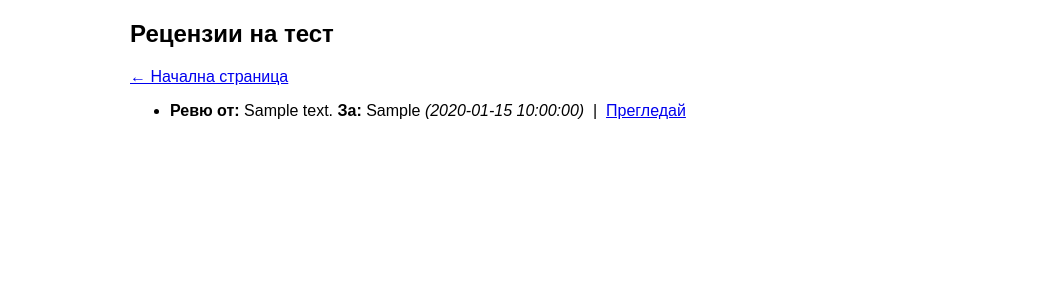
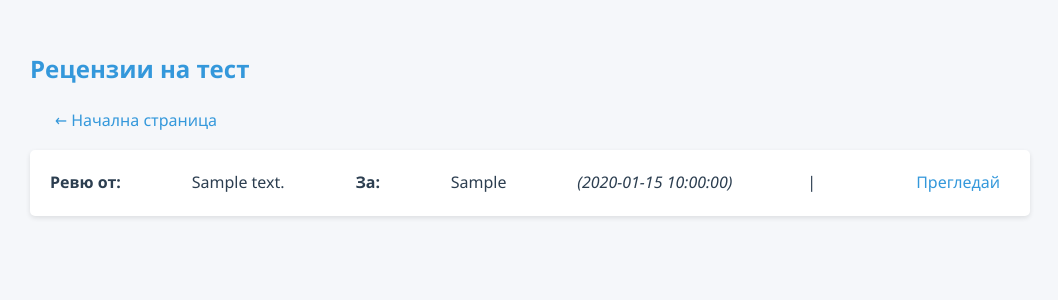
Before and after one commit to SashoVas/QuizzWebpp, a PHP site: page /view_reviews.php?id=1 in a window 1280 px wide. Shown: the top 300 px of the page, without its empty margins (110-1168 px from the left). Run offline with PHP 8.4, Linux system fonts and the light colour scheme; tables that the repository leaves empty hold one stand-in row (values such as "Sample post").

Commit message:
Initial commit

```diff
--- a/test.csv
+++ b/data/test.csv
@@ -1,4 +1,3 @@
-question,type,answers,correct_answer
 Коя е столицата на България?,closed,"София,Пловдив,Варна",София
 Коя е столицата на Франция?,closed,"Париж,Лион,Марсилия",Париж
 Кой е авторът на „Под игото“?,closed,"Иван Вазов,Христо Ботев,Алеко Константинов",Иван Вазов
--- /dev/null
+++ b/database/db.php
@@ -0,0 +1,25 @@
+<?php
+# database connection class
+class Database {
+    private $host = 'localhost';
+    private $db = 'mysql_db';
+    private $user = 'root';
+    private $pass = '';
+    public $pdo;
+
+    public function __construct() {
+        try {
+            $this->pdo = new PDO(
+                "mysql:host={$this->host};dbname={$this->db};charset=utf8mb4",
+                $this->user,
+                $this->pass
+            );
+        } catch (PDOException $e) {
+            die("DB Error: " . $e->getMessage());
+        }
+    }
+}
+
+$db = new Database();
+$pdo = $db->pdo; #this database object is used in the rest of the code
+?>
--- a/db.php
+++ /dev/null
@@ -1,12 +0,0 @@
-<?php
-$host = 'localhost';
-$db = 'test_system';
-$user = 'root';
-$pass = '';
-
-try {
-    $pdo = new PDO("mysql:host=$host;dbname=$db;charset=utf8mb4", $user, $pass);
-} catch (PDOException $e) {
-    die("DB Error: " . $e->getMessage());
-}
-?>
--- a/review.php
+++ b/pages/review.php
@@ -1,5 +1,6 @@
 <?php
-include 'db.php';
+require __DIR__ . '/../database/db.php';
+
 $test_id = $_GET['id'];
 
 if ($_SERVER['REQUEST_METHOD'] === 'POST') {
@@ -13,7 +14,7 @@ if ($_SERVER['REQUEST_METHOD'] === 'POST') {
         $stmt = $pdo->prepare("INSERT INTO review_details (review_id, question_id, is_correct, comment) VALUES (?, ?, ?, ?)");
         $stmt->execute([$review_id, $qid, $data['is_correct'], $data['comment']]);
     }
-    header("Location: index.php");
+    header("Location: main.php");
     exit;
 }
 
--- a/view_reviews.php
+++ b/pages/view_reviews.php
@@ -1,14 +1,12 @@
 <?php
-include 'db.php';
+require __DIR__ . '/../database/db.php';
 
-// Проверка за избран тест
 if (!isset($_GET['id'])) {
-    header('Location: index.php');
+    header('Location: main.php');
     exit;
 }
 $test_id = intval($_GET['id']);
 
-// Извличане на рецензиите за теста
 $reviews = $pdo->prepare(
     "SELECT r.id, r.reviewer, r.review_time, u.user
      FROM reviews r
@@ -16,6 +14,7 @@ $reviews = $pdo->prepare(
      WHERE u.test_id = ?
      ORDER BY r.review_time DESC"
 );
+
 $reviews->execute([$test_id]);
 ?>
 <!DOCTYPE html>
@@ -27,7 +26,7 @@ $reviews->execute([$test_id]);
 </head>
 <body>
     <h2>Рецензии на тест</h2>
-    <p><a href="index.php">← Начална страница</a></p>
+    <p><a href="main.php">← Начална страница</a></p>
     <ul>
         <?php foreach ($reviews as $r): ?>
             <li>
@@ -41,7 +40,7 @@ $reviews->execute([$test_id]);
     </ul>
 
 <?php
-// Ако е избрана конкретна рецензия – извличаме детайлите
+
 if (isset($_GET['review_id'])):
     $review_id = intval($_GET['review_id']);
     $stmt = $pdo->prepare(
--- a/upload.php
+++ b/services/upload.php
@@ -1,5 +1,5 @@
 <?php
-include 'db.php';
+require __DIR__ . '/../database/db.php';
 
 if ($_FILES['csv']['tmp_name'] && $_POST['test_name']) {
     $test_name = $_POST['test_name'];
@@ -16,4 +16,6 @@ if ($_FILES['csv']['tmp_name'] && $_POST['test_name']) {
 
     fclose($file);
 }
-header("Location: index.php");
+
+#go back to index.php to visualize the new test
+header("Location: ../pages/main.php");
--- a/styles.css
+++ /dev/null
@@ -1,4 +0,0 @@
-body { font-family: Arial; max-width: 800px; margin: auto; }
-form { margin-bottom: 30px; }
-textarea { width: 100%; }
-hr { border: 1px solid #ccc; }
--- /dev/null
+++ b/styles/styles.css
@@ -0,0 +1,114 @@
+:root {
+    --primary-color: #3498db;
+    --secondary-color: #2980b9;
+    --background-color: #f5f7fa;
+    --text-color: #2c3e50;
+    --light-gray: #ecf0f1;
+    --border-color: #dfe6e9;
+    --success-color: #27ae60;
+}
+
+body {
+    font-family: 'Segoe UI', Tahoma, Geneva, Verdana, sans-serif;
+    line-height: 1.6;
+    color: var(--text-color);
+    background-color: var(--background-color);
+    margin: 0;
+    padding: 20px;
+    max-width: 1000px;
+    margin: 0 auto;
+}
+
+h1, h2 {
+    color: var(--primary-color);
+    margin-bottom: 20px;
+}
+
+h1 {
+    border-bottom: 2px solid var(--border-color);
+    padding-bottom: 10px;
+}
+
+h2 {
+    margin-top: 30px;
+}
+
+form {
+    background-color: white;
+    padding: 20px;
+    border-radius: 5px;
+    box-shadow: 0 2px 5px rgba(0,0,0,0.1);
+    margin-bottom: 30px;
+}
+
+input[type="file"],
+input[type="text"] {
+    display: block;
+    width: 100%;
+    padding: 10px;
+    margin-bottom: 15px;
+    border: 1px solid var(--border-color);
+    border-radius: 4px;
+    box-sizing: border-box;
+}
+
+button[type="submit"] {
+    background-color: var(--primary-color);
+    color: white;
+    border: none;
+    padding: 10px 20px;
+    border-radius: 4px;
+    cursor: pointer;
+    font-size: 16px;
+    transition: background-color 0.3s;
+}
+
+button[type="submit"]:hover {
+    background-color: var(--secondary-color);
+}
+
+ul {
+    list-style-type: none;
+    padding: 0;
+    background-color: white;
+    border-radius: 5px;
+    box-shadow: 0 2px 5px rgba(0,0,0,0.1);
+}
+
+li {
+    padding: 15px 20px;
+    border-bottom: 1px solid var(--border-color);
+    display: flex;
+    justify-content: space-between;
+    align-items: center;
+}
+
+li:last-child {
+    border-bottom: none;
+}
+
+a {
+    color: var(--primary-color);
+    text-decoration: none;
+    margin-left: 15px;
+    padding: 5px 10px;
+    border-radius: 3px;
+    transition: all 0.3s;
+}
+
+a:hover {
+    background-color: var(--light-gray);
+    text-decoration: underline;
+}
+
+@media (max-width: 600px) {
+    li {
+        flex-direction: column;
+        align-items: flex-start;
+    }
+
+    a {
+        margin: 5px 0 0 0;
+        display: inline-block;
+    }
+}
```
Also changed, not shown: database/db.sql (renamed from db.sql, +10 -9 lines), pages/main.php (renamed from index.php, +6 -6 lines), pages/test.php (renamed from test.php, +5 -2 lines).
